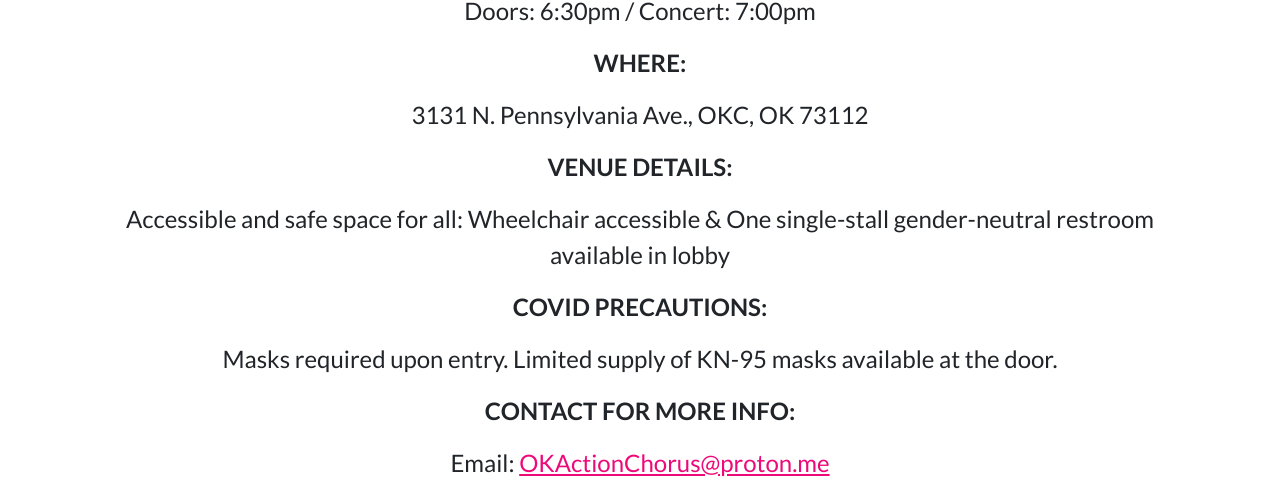
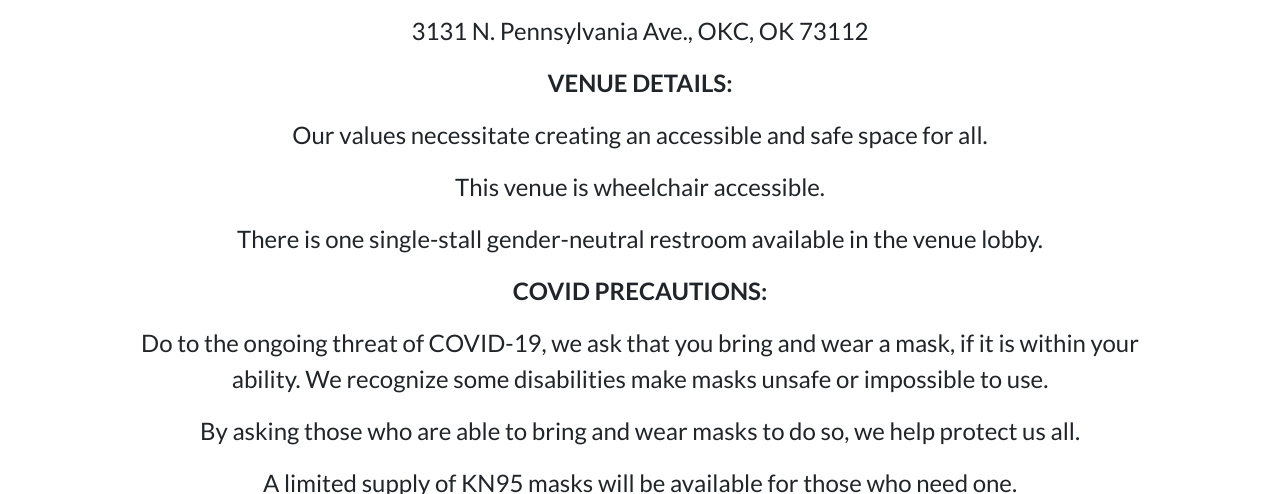
Before and after one commit to Oklahoma-Action-Chorus/oklahomaactionchorus.github.io, a plain HTML site: page index.html in a window 1280 px wide. Shown: the part 1067-1561 px from the top of the page. Drawn offline with nearby package versions, Linux system fonts and the light colour scheme.

Commit message:
Updated verbiage under Venue Details and replaced logo with new version

```diff
--- a/index.html
+++ b/index.html
@@ -126,7 +126,7 @@
           <div class="col-lg-6">
             <img
               class="img-fluid img-logo mb-4"
-              src="assets/img/LOGO-saturated-square.jpg"
+              src="assets/img/OKLAHOMA ACTION CHORUS (4).png"
               alt="Oklahoma Action Chorus Logo"
             />
           </div>
@@ -159,9 +159,13 @@
             <p><strong>WHERE:</strong></p>
             <p>3131 N. Pennsylvania Ave., OKC, OK 73112</p>
             <p><strong>VENUE DETAILS:</strong></p>
-            <p>Accessible and safe space for all: Wheelchair accessible & One single-stall gender-neutral restroom available in lobby </p>
+            <p>Our values necessitate creating an accessible and safe space for all.</p>
+            <p>This venue is wheelchair accessible.</p>
+            <p>There is one single-stall gender-neutral restroom available in the venue lobby.</p>
             <p><strong>COVID PRECAUTIONS:</strong></p>
-            <p>Masks required upon entry. Limited supply of KN-95 masks available at the door.</p>
+            <p>Do to the ongoing threat of COVID-19, we ask that you bring and wear a mask, if it is within your ability. We recognize some disabilities make masks unsafe or impossible to use.</p>
+            <p>By asking those who are able to bring and wear masks to do so, we help protect us all.</p>
+            <p>A limited supply of KN95 masks will be available for those who need one.</p>
             <p><strong>CONTACT FOR MORE INFO:</strong></p>
             <p>Email: <a href="mailto:OKActionChorus@proton.me">OKActionChorus@proton.me</a></p>
             <p>Visit our Instagram page!<a href="https://www.instagram.com/oklahomaactionchorus/"
```
Also changed, not shown: assets/img/OKLAHOMA ACTION CHORUS (4).png (added).
